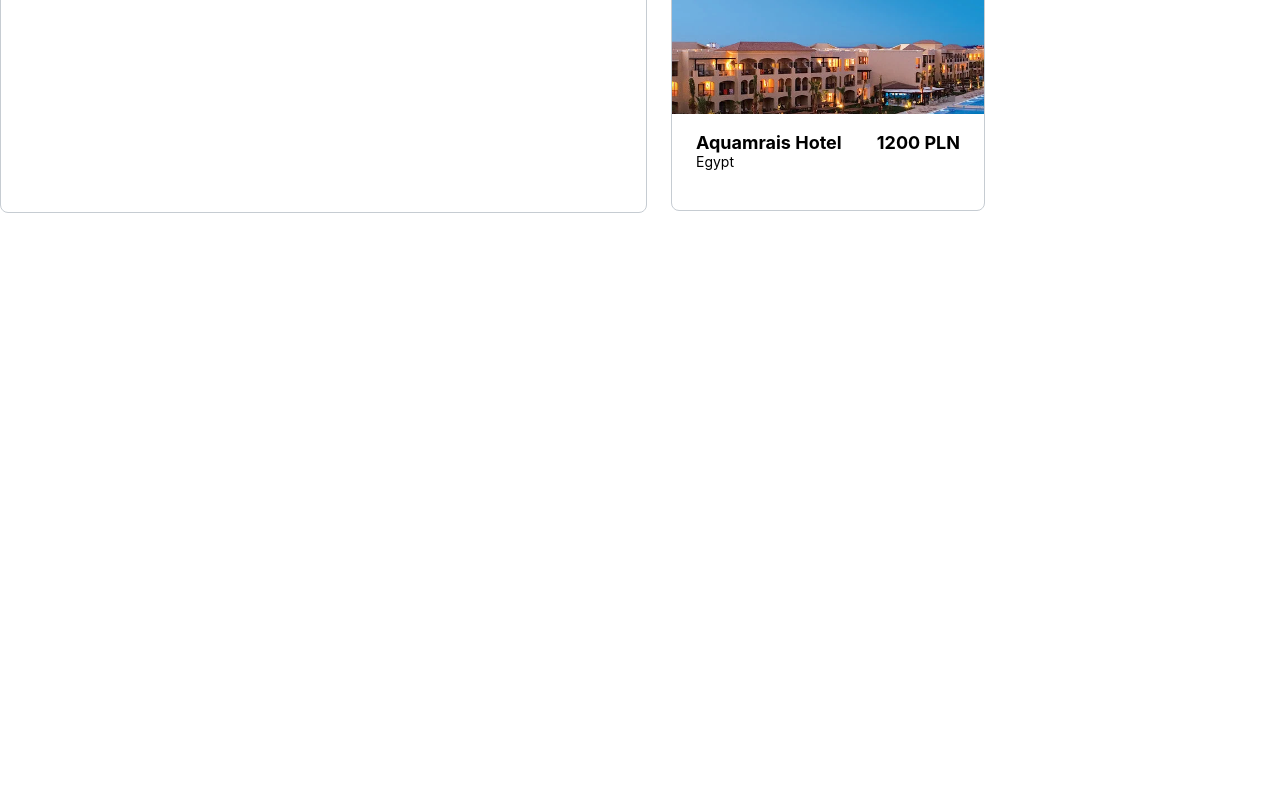
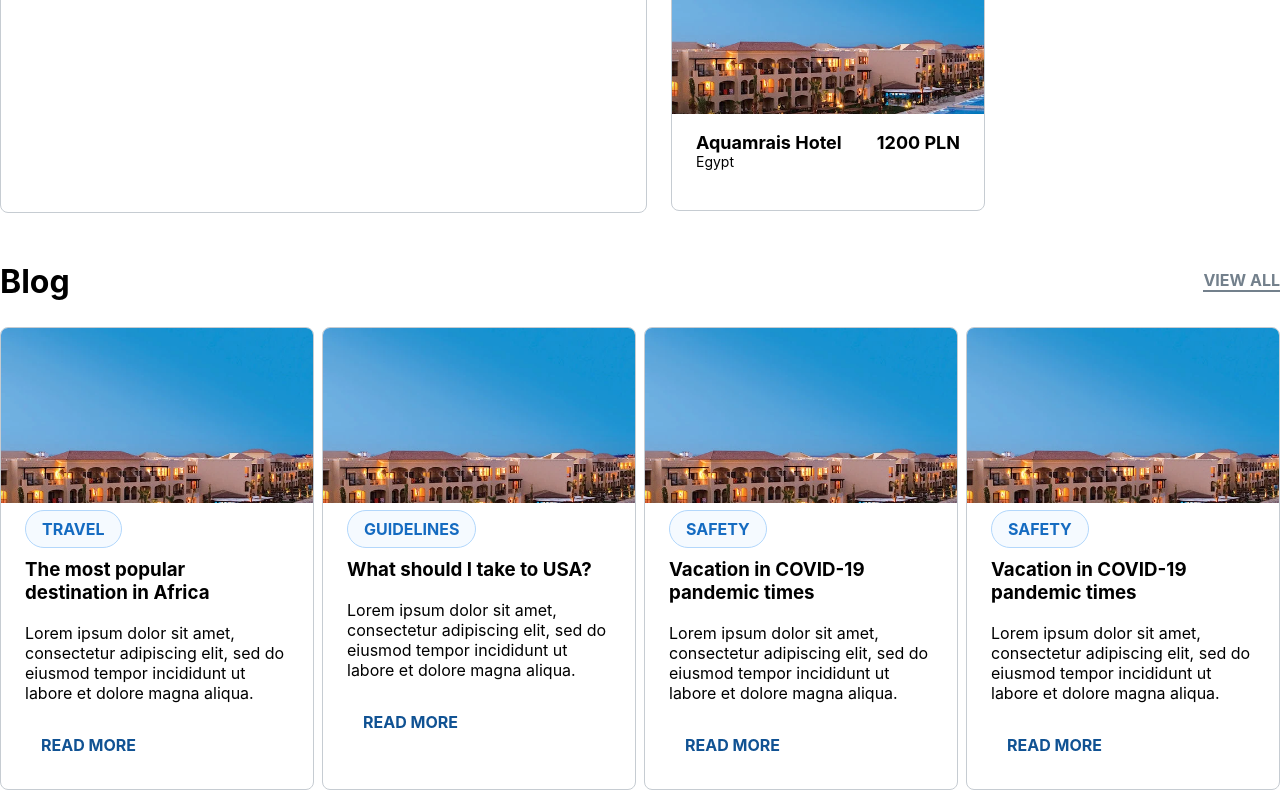
Before and after one commit to jbrambor/engineer-project, a React (Create React App) app in the folder frontend/: page / in a window 1280 px wide. Shown: the part 2000-2797 px from the top of the page. Before the commit the page ends 2235 px from the top, so only its background shows below. Built offline with nearby package versions, Linux system fonts and the light colour scheme.

Commit message:
Add components for homepage:

```diff
--- a/frontend/src/App.css
+++ b/frontend/src/App.css
@@ -25,9 +25,20 @@ a {
 
 .header {
     height: 294px;
-    background-color: black;
+    z-index: -1;
 }
 
+.header__image img {
+    width: 100%;
+    object-fit: cover;
+}
+
+.header__image {
+    position: relative;
+    height: 100%;
+    overflow: hidden;
+    z-index: -1;
+}
 .search {
     margin-top: -100px;
     height: 200px;
@@ -60,7 +71,7 @@ a {
     min-width: 120px;
 
 }
-.promoted__title {
+.promoted__title, .recommended__title {
     display: flex;
     justify-content: space-between;
     align-items: center;
@@ -80,13 +91,13 @@ a {
     align-items: center;
 }
 
-.promoted__slider {
+.promoted__slider, .recommended__slider {
     display: flex;
     justify-content: space-between;
     margin-bottom: 20px;
     flex-wrap: wrap;
 }
-.promoted__slider--card {
+.promoted__slider--card, .recommended__slider--card {
     max-width: 312px;
     margin-bottom: 24px;
     overflow: hidden;
@@ -94,37 +105,37 @@ a {
     border: 1px solid #C6CCD2;
 }
 
-.promoted__slider--card .card-img {
+.promoted__slider--card .card-img, .recommended__slider--card .card-img {
     max-height: 175px;
     overflow: hidden;
 }
 
-.promoted__slider--card .card-img img {
+.promoted__slider--card .card-img img, .recommended__slider--card .card-img img  {
     width: 100%;
     object-fit: cover;
     margin-top:-20px;
 }
 
-.promoted__slider--card .card-title, .promoted__slider--card .card-details, .card-description {
+.promoted__slider--card .card-title, .promoted__slider--card .card-details, .card-description, .recommended__slider--card .card-title, .recommended__slider--card .card-details {
     padding: 0px 24px;
 }
 
-.promoted__slider--card .card-title {
+.promoted__slider--card .card-title, .recommended__slider--card .card-title {
     display: flex;
     justify-content: space-between;
 }
 
-.promoted__slider--card .card-title h3 {
+.promoted__slider--card .card-title h3, .recommended__slider--card .card-title h3 {
     font-size: 18px;
     margin-bottom: 0px;
 }
 
-.promoted__slider--card .card-details p {
+.promoted__slider--card .card-details p, .recommended__slider--card .card-details p  {
     margin-top: 0px;
     font-size: 14px;
 }
 
-.promoted__slider--card .card-details {
+.promoted__slider--card .card-details, .recommended__slider--card .card-details {
     margin-bottom: 40px;
 }
 
@@ -139,7 +150,7 @@ a {
     margin-bottom: 24px;
 }
 
-.recommended__offers .first-offer .promoted__slider--card {
+.recommended__offers .first-offer .recommended__slider--card {
     max-width: 100%;
     height: 100%;
 }
@@ -153,3 +164,108 @@ a {
 .recommended__offers .first-offer .card-img {
     max-height: 274px;
 }
+
+.blog__title {
+    display: flex;
+    justify-content: space-between;
+    align-items: center;
+}
+.blog__last {
+    display: flex;
+    flex-wrap: wrap;
+    justify-content: space-between;
+    margin-bottom: 40px;
+}
+
+.blog__last--card {
+    max-width: 312px;
+    border-radius: 8px;
+    display: flex;
+    flex-direction: column;
+    border: 1px solid #C6CCD2;
+    overflow: hidden;
+}
+
+.blog__last--card .card-img {
+    max-height: 175px;
+    overflow: hidden;
+}
+
+.blog__last--card .card-img img {
+    height: 100%;
+    width: 100%;
+    object-fit: cover;
+}
+
+.blog__last--card .card-category, .blog__last--card .card-title, .blog__last--card .card-description, .blog__last--card .card-button {
+    padding: 0px 24px;
+}
+
+.blog__last--card .card-category {
+    margin-top: 16px;
+}
+
+.blog__last--card .card-category span {
+    border-radius: 32px;
+    border: 1px solid #B3D7FB;
+    text-transform: uppercase;
+    font-weight: 700;
+    background-color: #F5FAFF;
+    padding: 8px 16px;
+}
+
+.blog__last--card .card-button {
+    margin: 16px 0px;
+    height: 54px;
+    text-transform: uppercase;
+    display: flex;
+
+}
+
+.blog__last--card .card-button a {
+
+    color: #105293;
+    font-weight: 700;
+    padding: 16px;
+}
+
+.newsletter {
+    padding: 48px 0px;
+}
+
+.newsletter .container {
+    display: flex;
+    justify-content: center;
+    align-items: center;
+    flex-direction: column;
+}
+
+.newsletter .newsletter__title h2 {
+    font-size: 40px;
+    color: #fff;
+    margin-bottom: 0px;
+}
+
+.newsletter .newsletter__subtitle p {
+    color: #fff;
+}
+
+.newsletter form {
+    display: flex;
+}
+
+.newsletter form input {
+    margin: 0px 20px;
+    padding: 16px;
+    border-radius: 8px;
+    border: none;
+}
+
+.newsletter form input[type="text"] {
+    border: 1px solid #C6CCD2
+}
+.newsletter form input[type="submit"] {
+    background-color: #E4780C;
+    color: #fff;
+    text-transform: uppercase;
+}
--- a/frontend/src/App.js
+++ b/frontend/src/App.js
@@ -1,9 +1,12 @@
 // import {theme} from 'modules/uiTheme/theme';
+import Blog from "components/Blog/Blog";
 import HeaderImage from "components/HeaderImage/HeaderImage";
 import Navbar from "components/Navbar/Navbar";
+import Newsletter from "components/Newsletter/Newsletter";
 import ReccommendedOffers from "components/RecommendedOffers/RecommendedOffers";
 import SearchBar from "components/SearchOffers/SearchOffers";
 import TopRated from "components/TopRated/TopRated";
+import HeaderImg from "images/header-img.jpg";
 import React from "react";
 
 import "./App.css";
@@ -13,10 +16,12 @@ function App() {
     return (
         <div className="App">
             <Navbar/>
-            <HeaderImage href="/" alt=""/>
+            <HeaderImage src={HeaderImg} alt=""/>
             <SearchBar/>
             <TopRated/>
             <ReccommendedOffers/>
+            <Blog/>
+            <Newsletter title="Newsletter" subtitle="Subscribe Our Newsletter!" input="text" inputPlaceholder="Email address" submitValue="Subscribe"/>
         </div>
     );
 }
--- a/frontend/src/components/Blog/Blog.js
+++ b/frontend/src/components/Blog/Blog.js
@@ -0,0 +1,33 @@
+import SectionTitle from "components/SectionTitle/SectionTitle";
+import React from "react";
+import { Link, BrowserRouter  as Router} from "react-router-dom";
+
+import BlogSingle from "./BlogSingle";
+
+import BlogImage from "../../images/hotel.png";
+
+
+function Blog() {
+    return (
+        <div className="container blog">
+            <div className="blog__title">
+                <SectionTitle name="Blog"/>
+                <Router>
+                    <Link to="/" className="section-all">
+                        View all
+                    </Link>
+                </Router>
+            </div>
+            <div className="blog__last">
+                <Router>
+                    <BlogSingle href="/" src={BlogImage} alt="" category="Travel" title="The most popular destination in Africa" description="Lorem ipsum dolor sit amet, consectetur adipiscing elit, sed do eiusmod tempor incididunt ut labore et dolore magna aliqua."/>
+                    <BlogSingle href="/" src={BlogImage} alt="" category="Guidelines" title="What should I take to USA?" description="Lorem ipsum dolor sit amet, consectetur adipiscing elit, sed do eiusmod tempor incididunt ut labore et dolore magna aliqua."/>
+                    <BlogSingle href="/" src={BlogImage} alt="" category="safety" title="Vacation in COVID-19 pandemic times" description="Lorem ipsum dolor sit amet, consectetur adipiscing elit, sed do eiusmod tempor incididunt ut labore et dolore magna aliqua."/>
+                    <BlogSingle href="/" src={BlogImage} alt="" category="safety" title="Vacation in COVID-19 pandemic times" description="Lorem ipsum dolor sit amet, consectetur adipiscing elit, sed do eiusmod tempor incididunt ut labore et dolore magna aliqua."/>
+                </Router>
+            </div>
+        </div>
+    );
+}
+
+export default Blog;
--- /dev/null
+++ b/frontend/src/components/Blog/BlogSingle.js
@@ -0,0 +1,41 @@
+import {theme} from 'modules/uiTheme/theme';
+import React from "react";
+import {Link} from "react-router-dom";
+
+function BlogSingle(blog){
+    return (
+        <div className="blog__last--card">
+            <Link to={blog.href}>
+                <div className="card-img">
+                    <img src={blog.src} alt={blog.alt}>
+
+                    </img>
+                </div>
+                <div className="card-category" >
+                    <span style={{
+                        color: `${theme.colors.primary40}`
+                    }}>
+                        {blog.category}
+                    </span>
+                </div>
+                <div className="card-title">
+                    <h3>
+                        {blog.title}
+                    </h3>
+                </div>
+                <div className="card-description">
+                    <p>
+                        {blog.description}
+                    </p>
+                </div>
+                <div className="card-button">
+                    <Link to={blog.href}>
+                        Read more
+                    </Link>
+                </div>
+            </Link>
+        </div>
+    );
+}
+
+export default BlogSingle;
--- a/frontend/src/components/HeaderImage/HeaderImage.js
+++ b/frontend/src/components/HeaderImage/HeaderImage.js
@@ -1,10 +1,11 @@
 import React from "react";
+
 
 function HeaderImage(image) {
     return (
         <header className='header'>
             <div className='header__image'>
-                <img src={image.href} alt={image.alt}></img>
+                <img src={image.src} alt={image.alt}></img>
             </div>
         </header>
     );
--- a/frontend/src/components/Navbar/Navbar.js
+++ b/frontend/src/components/Navbar/Navbar.js
@@ -6,7 +6,6 @@ import NavbarElement from './NavbarElements';
 import NavbarPage from './NavbarPages';
 function Navbar() {
     return (
-
         <nav className='nav'
             style={{
                 height: '80px',
@@ -33,7 +32,9 @@ function Navbar() {
 
                         </div>
                         <div className='nav__right--links'>
-                            <NavbarElement page="/page" pageTitle="Help Center" href="/" alt=""/>
+                            <NavbarElement  page="/page" pageTitle="Help Center" href="/" alt="">
+
+                            </NavbarElement>
                             <NavbarElement page="/page" pageTitle="Favourites" href="/" alt=""/>
                             <NavbarElement page="/page" pageTitle="Login" href="/" alt=""/>
 
--- a/frontend/src/components/Navbar/NavbarElements.js
+++ b/frontend/src/components/Navbar/NavbarElements.js
@@ -4,8 +4,7 @@ import { Link } from "react-router-dom";
 function NavbarElement(props) {
     return (
         <Link to={props.page}>
-            {props.pageTitle}
-            <img src={props.href} alt={props.alt}></img>
+            { props.pageTitle }
         </Link>
     )
 }
--- /dev/null
+++ b/frontend/src/components/Newsletter/Newsletter.js
@@ -0,0 +1,31 @@
+import {theme} from 'modules/uiTheme/theme';
+import React from "react";
+
+function Newsletter(newsletter) {
+    return (
+        <div className="newsletter" style={{
+            background: `${theme.colors.primary40}`
+        }}>
+            <div className="container">
+                <div className="newsletter__title">
+                    <h2>
+                        { newsletter.title }
+                    </h2>
+                </div>
+                <div className="newsletter__subtitle">
+                    <p>
+                        { newsletter.subtitle }
+                    </p>
+                </div>
+                <div className="newsletter__form">
+                    <form>
+                        <input type={newsletter.input} placeholder={newsletter.inputPlaceholder}/>
+                        <input type="submit" value={newsletter.submitValue}/>
+                    </form>
+                </div>
+            </div>
+        </div>
+    );
+}
+
+export default Newsletter;
```
Also changed, not shown: frontend/src/components/RecommendedOffers/RecommendedOffers.js (+10 -8 lines), frontend/src/components/RecommendedOffers/RecommendedSingle.js (added, +37 -0 lines), frontend/src/images/header-img.jpg (added).
